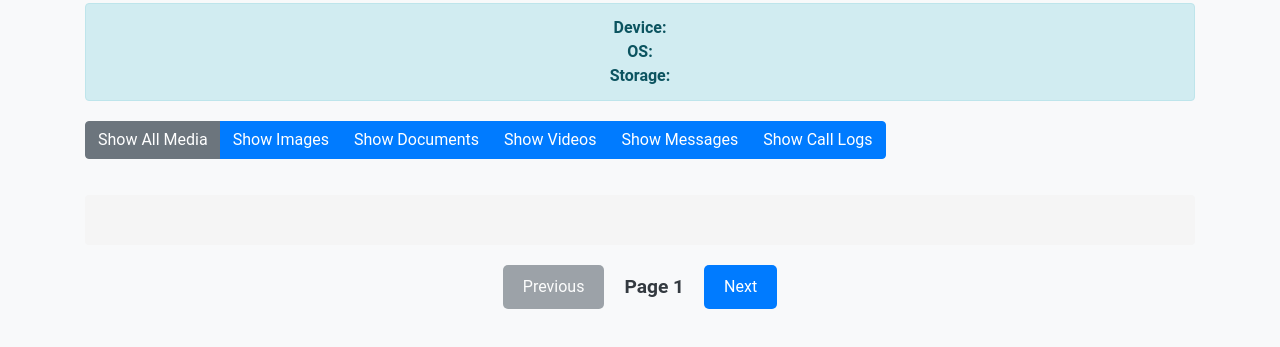
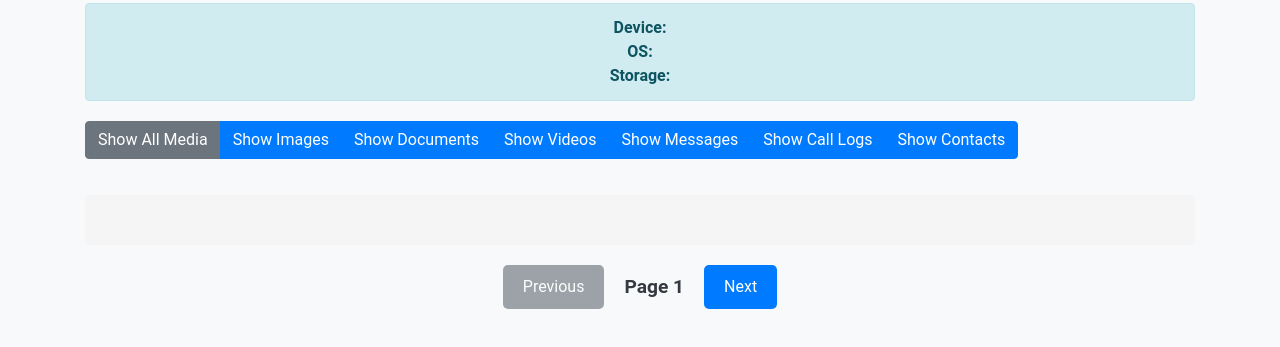
Before and after one commit to cakradewahajji/adb-forensic-app, a website: page public/index.html in a window 1280 px wide. Shown: the part 93-440 px from the top of the page. Drawn offline with nearby package versions, Linux system fonts and the light colour scheme; no server answers.

Commit message:
Update index.html

```diff
--- a/public/index.html
+++ b/public/index.html
@@ -28,7 +28,9 @@
       <button type="button" class="btn btn-primary" data-category="documents" onclick="showCategory('documents')">Show Documents</button>
       <button type="button" class="btn btn-primary" data-category="videos" onclick="showCategory('videos')">Show Videos</button>
       <button type="button" class="btn btn-primary" data-category="messages" onclick="showCategory('messages')">Show Messages</button>
-      <button type="button" class="btn btn-primary" data-category="logs" onclick="showCategory('logs')">Show Call Logs</button> <!-- Added Call Logs button -->
+      <button type="button" class="btn btn-primary" data-category="logs" onclick="showCategory('logs')">Show Call Logs</button>
+      <button type="button" class="btn btn-primary" data-category="contacts" onclick="showCategory('contacts')">Show Contacts</button>
+
     </div>
 
 
@@ -51,9 +53,12 @@
       <!-- Messages will appear here -->
     </div>
 
-
     <div id="callLogs" style="display:none;">
       <!-- Call logs will appear here -->
+    </div>
+
+    <div id="contacts" style="display:none;">
+      <!-- Contacts will appear here -->
     </div>
   </div>
 
```
